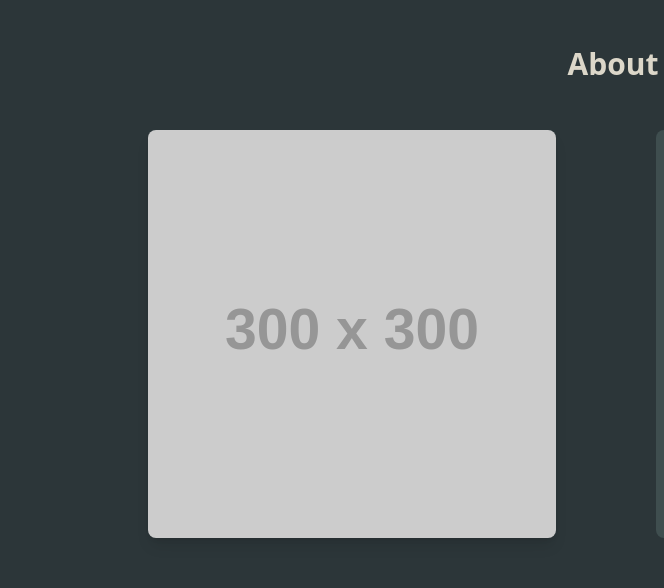
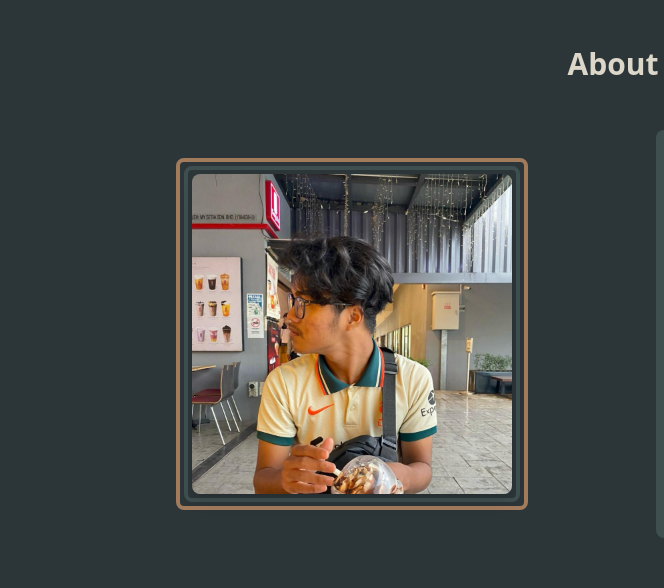
Before and after one commit to Fikkkkkkkkkk/portfolio, a plain HTML site: page index.html in a window 1280 px wide. Shown: the part 940-1528 px from the top of the page, 0-664 px from the left. Drawn offline with nearby package versions, Linux system fonts and the light colour scheme; placeholder pictures from the web are drawn by us.

Commit message:
about me adjustment

```diff
--- a/index.html
+++ b/index.html
@@ -154,9 +154,26 @@
         <div class="max-w-6xl mx-auto px-4">
             <h2 class="text-3xl font-bold text-center mb-12 text-[#DCD7C9]">About Me</h2>
             <div class="grid grid-cols-1 md:grid-cols-2 gap-8">
-                <div class="flex justify-center">
-                    <img src="https://via.placeholder.com/300" alt="Profile" class="rounded-lg shadow-lg">
+                <!-- Image wrapper with double border effect -->
+                <div class="flex justify-center items-center p-4">
+                    <div class="relative group">
+                        <!-- Outer border -->
+                        <div class="absolute -inset-4 border-4 border-[#A27B5C] rounded-lg transform group-hover:scale-110 transition-transform duration-300"></div>
+
+                        <!-- Inner border -->
+                        <div class="absolute -inset-2 border-4 border-[#3F4E4F] rounded-lg transform group-hover:scale-110 transition-transform duration-300"></div>
+
+                        <!-- Image container - added flex and centering -->
+                        <div class="relative bg-[#2C3639] rounded-lg flex justify-center items-center">
+                            <img
+                                src="Fikri.jpeg"
+                                alt="Profile"
+                                class="rounded-lg shadow-lg w-80 h-80 object-cover transform transition-transform duration-300 group-hover:scale-105"
+                            >
+                        </div>
+                    </div>
                 </div>
+                <!-- Skills section -->
                 <div class="space-y-4 bg-[#3F4E4F] p-6 rounded-lg">
                     <p class="text-[#DCD7C9]">
                         Hello! I'm a web developer passionate about creating beautiful and functional websites.
```
Also changed, not shown: Fikri.jpeg (added).
